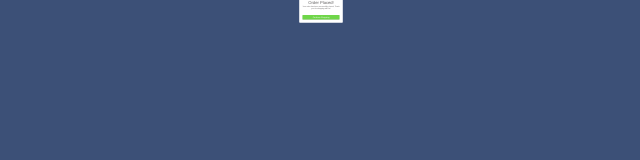
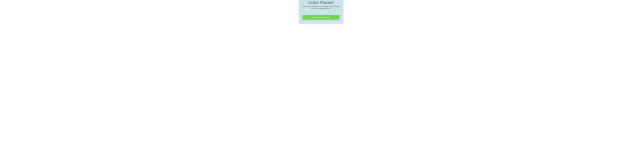
Before and after one commit to subo8083/Project-BESTBUY, a plain HTML site: page otp+thankyou/thankyou.html in a window 1280 px wide. Shown: the whole page, without its empty margins (319-959 px from the left). Drawn offline with Linux system fonts and the light colour scheme.

Commit message:
nothing chnaged

```diff
--- a/adress+payment/payment.css
+++ b/adress+payment/payment.css
@@ -319,3 +319,8 @@ color:#0046be
     padding-left: 10px;
     font-family: Inter, Roboto, Arial, sans-serif;
 }
+
+#amt1,#amt2{
+    font-weight: bold;
+    color:#d1a53e;
+}
--- a/otp+thankyou/thankyou.css
+++ b/otp+thankyou/thankyou.css
@@ -5,14 +5,14 @@
     font-family:'Franklin Gothic Medium', 'Arial Narrow', Arial, sans-serif;
 }
 #cont{
-    background: #3c5077;
-    border: 1px solid #3c5077;
+    background: white;
+    /* border: 1px solid #3c5077; */
 }
 
 .container{
     width:100%;
-    height: 100vh;
-    background: #3c5077;
+    /* height: 100vh; */
+    /* background-color: #526fa9; */
     display: flex;
     align-items: center;
     justify-content: center;
@@ -20,7 +20,7 @@
 
 .popup{
     width:400px;
-    background: #fff;
+    background: rgb(201, 227, 235);
     border-radius: 6px;
     position:absolute;
     top:0%;
@@ -31,6 +31,7 @@
     color: rgba(30, 26, 26, 0.678);
     visibility: hidden;
     transition: transform 5s, top 5s;
+    box-shadow: rgba(0, 0, 0, 0.35) 0px 5px 15px;
 }
 .popup img{
     width:200px;
@@ -69,7 +70,7 @@
     width: 300px;
     display: block;
     margin: auto;
-    border: 1px solid #3c5077;
+    /* border: 1px solid #3c5077; */
     margin-top: 300px;
 
 }
--- a/otp+thankyou/thankyou.js
+++ b/otp+thankyou/thankyou.js
@@ -1,3 +1,9 @@
+// import { navbar, count_cart, takequery, show_log_menu,showmenu} from "../navbar.js"
+
+// document.getElementById("navbar").innerHTML=navbar()
+
+
+
 let popup=document.getElementById("popup");
 let cont=document.getElementById("cont")
 // coun(openpopup,5000)
```
Also changed, not shown: adress+payment/payment.html (+1 -1 lines), otp+thankyou/thankyou.html (+2 -0 lines), cart/cart.css (line endings or trailing spaces).
